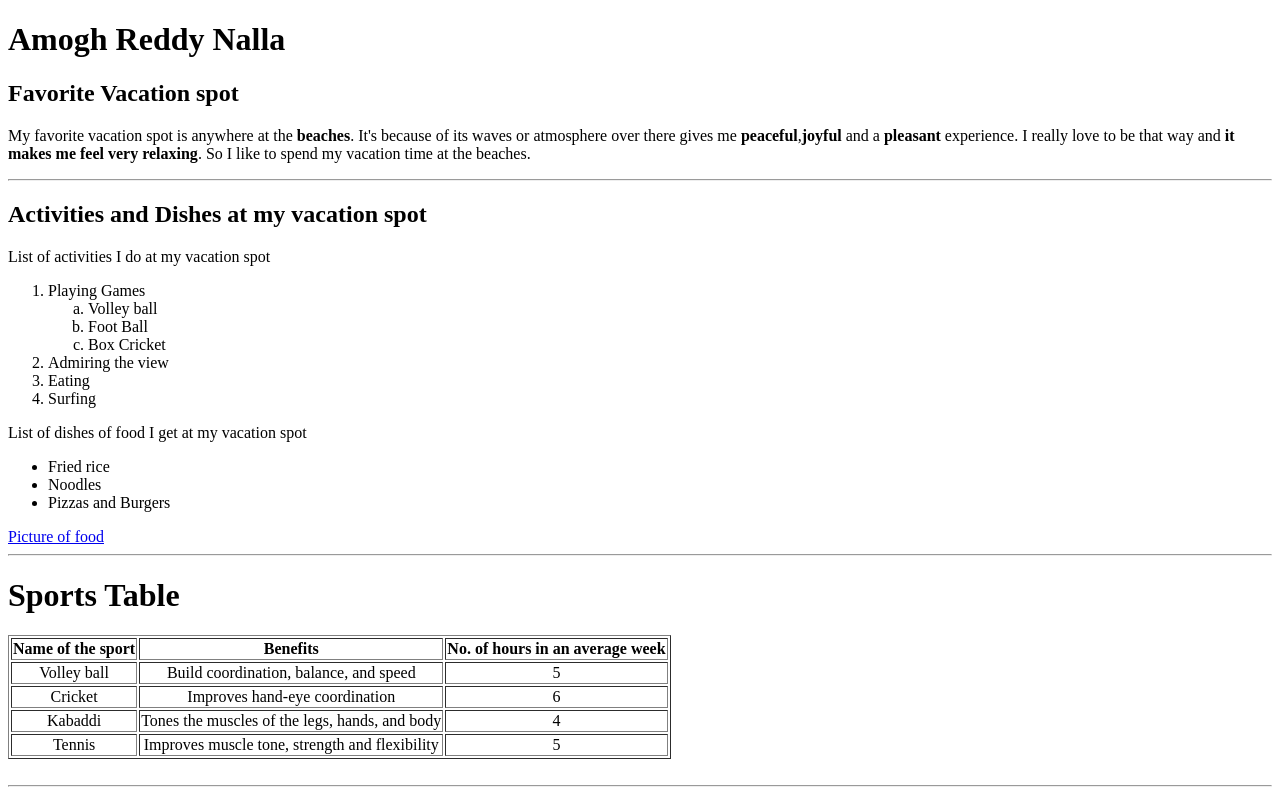
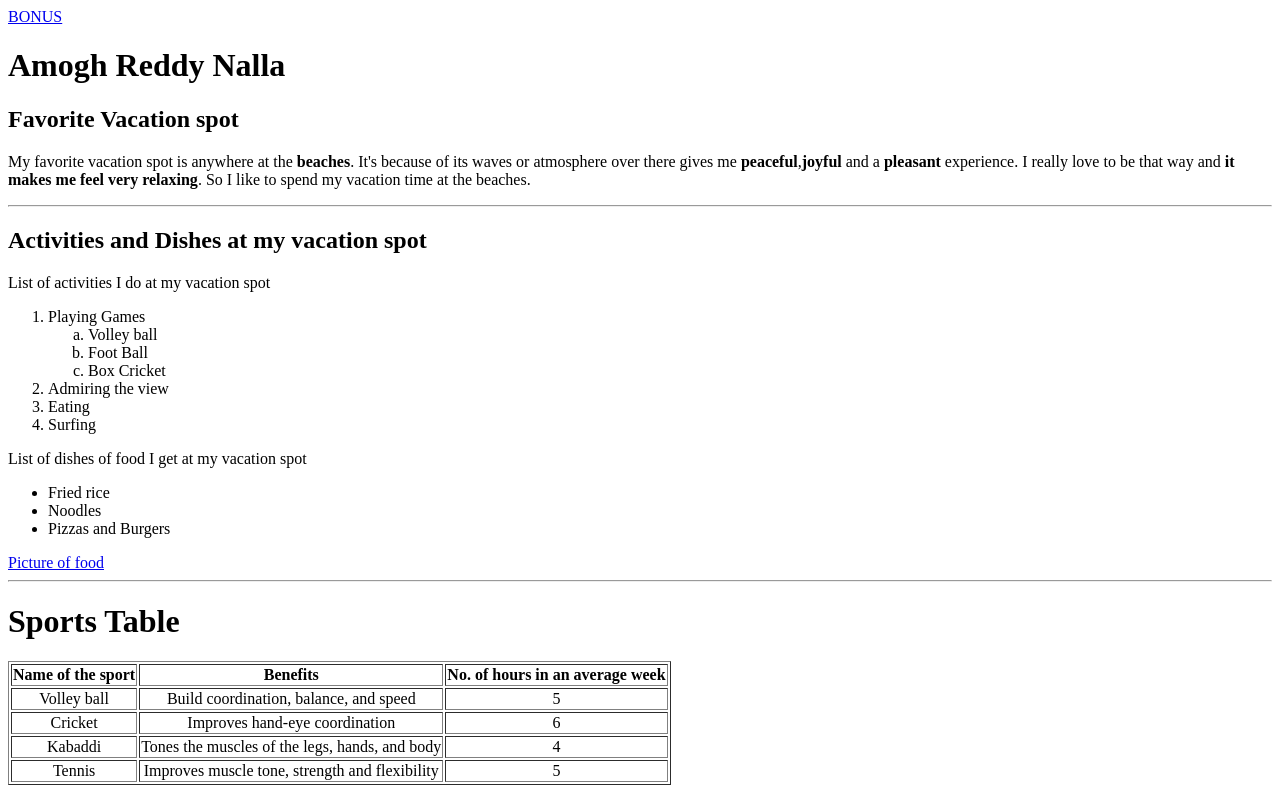
Before and after one commit to 44-563-WebApps-F23/44563-webapps-f23-assignment3-AmoghNalla, a plain HTML site: page index.html in a window 1280 px wide. Shown: the top 800 px of the page. Drawn offline with Linux system fonts and the light colour scheme.

Commit message:
changes made

```diff
--- a/index.html
+++ b/index.html
@@ -1,3 +1,4 @@
+<a href="bonus.html">BONUS</a>
 <!DOCTYPE html>
 <html>
         <head>
```
Also changed, not shown: bonus.html (+1 -1 lines).
